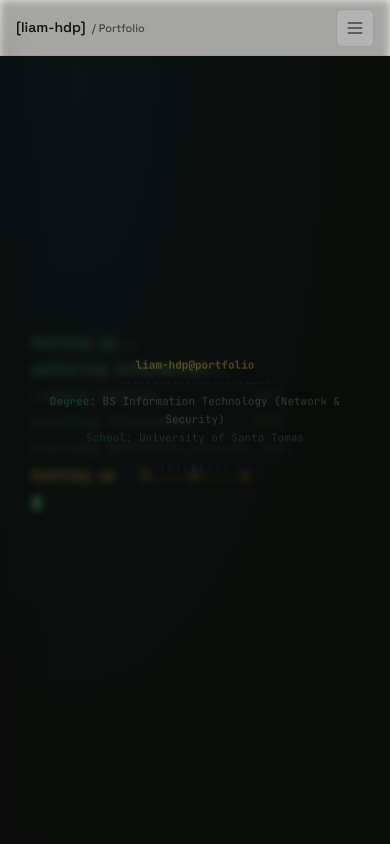
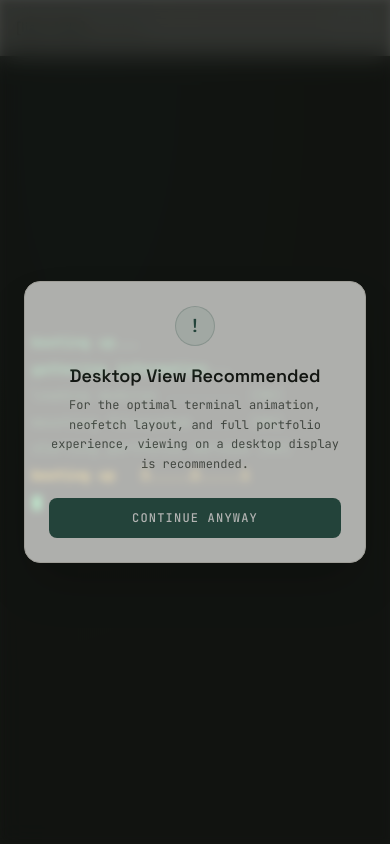
Before and after one commit to liamachdp-dev/portfolio-final, a Next.js app: page / in a window 390 px wide. Shown: the top 844 px of the page. Built offline with nearby package versions, Linux system fonts and the light colour scheme; no server answers; the database is empty.

Commit message:
Mobile message

```diff
--- /dev/null
+++ b/components/MobileNoticeModal.tsx
@@ -0,0 +1,51 @@
+"use client";
+
+import { useEffect, useState } from "react";
+
+export default function MobileNoticeModal() {
+  const [isOpen, setIsOpen] = useState(false);
+
+  useEffect(() => {
+    // Show only if not previously dismissed in the current session
+    const isDismissed = sessionStorage.getItem("dismiss_mobile_notice");
+    if (!isDismissed) {
+      setIsOpen(true);
+    }
+  }, []);
+
+  const handleDismiss = () => {
+    sessionStorage.setItem("dismiss_mobile_notice", "true");
+    setIsOpen(false);
+  };
+
+  if (!isOpen) return null;
+
+  return (
+    <div className="md:hidden fixed inset-0 z-[100] bg-ink/80 backdrop-blur-md flex items-center justify-center p-6 animate-in fade-in duration-300 font-mono">
+      <div className="bg-paper border border-line rounded-2xl p-6 w-full max-w-sm text-center shadow-2xl flex flex-col items-center gap-4">
+        {/* Icon */}
+        <div className="w-10 h-10 rounded-full bg-accentSoft border border-accent/20 flex items-center justify-center text-accent text-lg font-bold">
+          !
+        </div>
+
+        {/* Content */}
+        <div>
+          <h3 className="font-display font-semibold text-ink text-lg mb-1.5">
+            Desktop View Recommended
+          </h3>
+          <p className="text-inkSoft text-xs leading-relaxed">
+            For the optimal terminal animation, neofetch layout, and full portfolio experience, viewing on a desktop display is recommended.
+          </p>
+        </div>
+
+        {/* Action Button */}
+        <button
+          onClick={handleDismiss}
+          className="w-full mt-2 py-3 px-4 rounded-lg bg-accent text-white text-xs uppercase tracking-widest hover:opacity-90 transition-opacity cursor-pointer font-medium"
+        >
+          Continue Anyway
+        </button>
+      </div>
+    </div>
+  );
+}
--- a/components/PageShell.tsx
+++ b/components/PageShell.tsx
@@ -3,6 +3,7 @@
 import { useState } from "react";
 import BootSequence from "@/components/BootSequence";
 import Neofetch from "@/components/Neofetch";
+import MobileNoticeModal from "@/components/MobileNoticeModal";
 
 // This is a Client Component (it needs useState for the boot
 // animation), but `children` below is rendered by the Server
@@ -15,6 +16,7 @@ export default function PageShell({ children }: { children: React.ReactNode }) {
 
   return (
     <>
+      <MobileNoticeModal />
       <BootSequence onDone={() => setBootDone(true)} />
       <Neofetch start={bootDone} />
       <div
```
